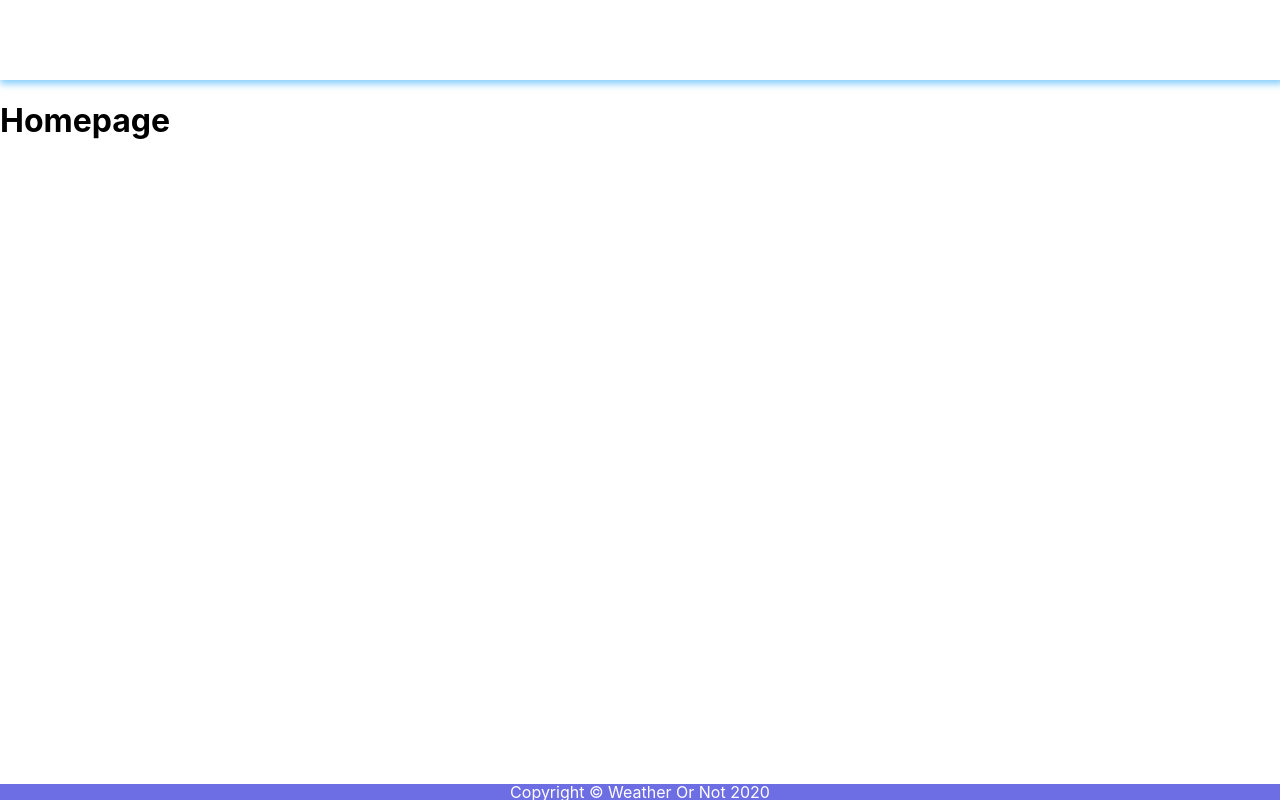
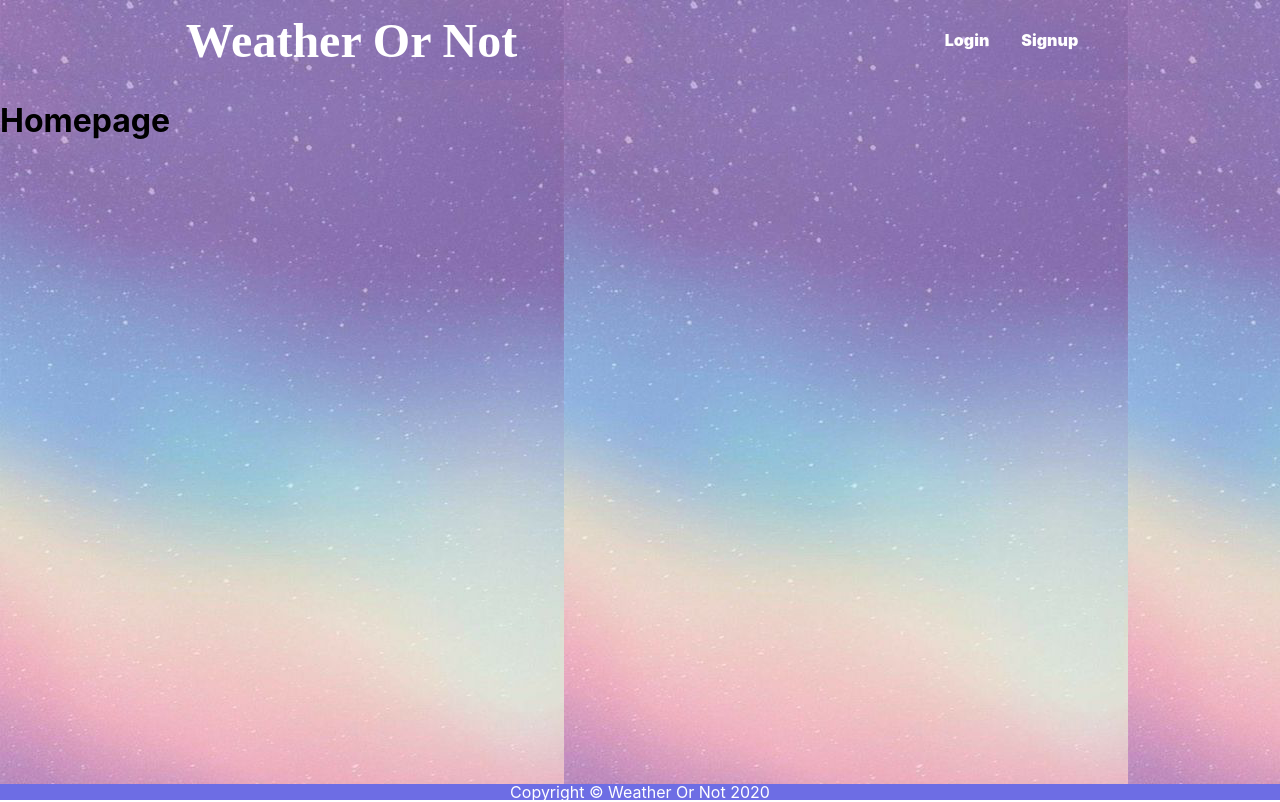
Before and after one commit to thegiftedgirl/weatherornot, a React (Create React App) app: page / in a window 1280 px wide. Built offline with nearby package versions, Linux system fonts and the light colour scheme; no server answers; a web font is replaced by a local one.

Commit message:
added background image to app

```diff
--- a/src/App.css
+++ b/src/App.css
@@ -1,10 +1,17 @@
+
+
 .App-outer-container {
   display: flex;
   flex-direction: column;
   min-height: 100vh;
+  background-image: url("/img/weatherornotbackground2.png");
+
 }
 
 .App-inner-container {
   flex-grow: 1;
 
 }
+.App-inner-container {
+  background-image: url("/img/weatherornotbackground2.png");
+}
--- a/src/App.js
+++ b/src/App.js
@@ -11,9 +11,11 @@ import Login from './pages/Login/Login';
 import Signup from './pages/Signup/Signup';
 import Ootd from './pages/Ootd/Ootd';
 
+
 import './App.css';
 import userService from './utils/userService';
 import weatherApiService from './utils/getWeatherData';
+
 
 
 
@@ -25,6 +27,8 @@ class App extends Component {
     weatherData: {},
     getCurrentLatLng
   }
+
+
 
 handleSignupOrLogin = () => {
   this.setState({ user: userService.getUser()})
```
Also changed, not shown: public/img/weatherornotbackground1.png (added), public/img/weatherornotbackground2.png (added).
